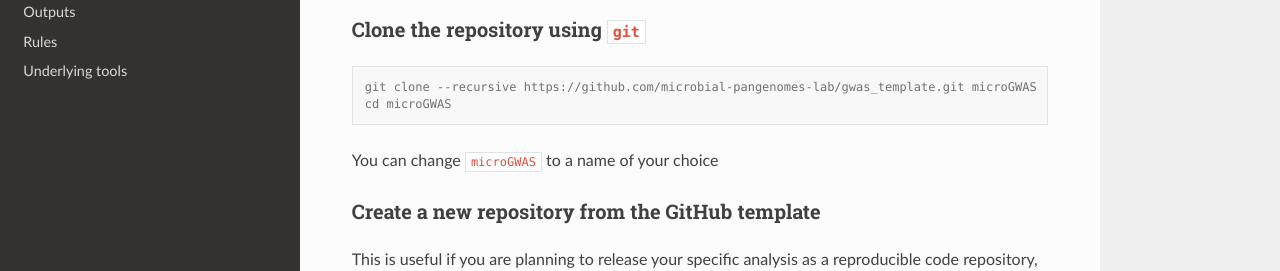
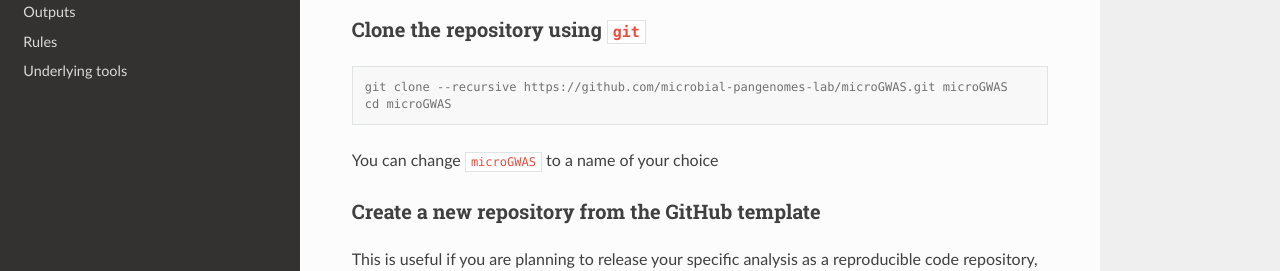
Before and after one commit to microbial-pangenomes-lab/microGWAS, a Sphinx documentation site: the page built from docs/source/usage.rst, in a window 1280 px wide and 900 px high. Shown: the part 372-643 px from the top of the window. Built offline with Sphinx 7.4.7 and the Read the Docs theme 2.0.0, drawn with Linux system fonts in a browser that asks for light colours; comment, search, counter and statistics services are not loaded; some of the changed lines change nothing that is shown.

Commit message:
Update usage.rst

```diff
--- a/docs/source/usage.rst
+++ b/docs/source/usage.rst
@@ -9,7 +9,7 @@
 Download the latest release from GitHub
 ~~~~~~~~~~~~~~~~~~~~~~~~~~~~~~~~~~~~~~~
 
-Go to the `releases page on GitHub <https://github.com/microbial-pangenomes-lab/gwas_template/releases>`__
+Go to the `releases page on GitHub <https://github.com/microbial-pangenomes-lab/microGWAS/releases>`__
 and download the ``microGWAS.tar.gz`` file from the latest available release. Then unpack it
 (``tar -xvf microGWAS.tar.gz``) and move into it (``cd microGWAS``).
 
@@ -18,7 +18,7 @@
 
 .. code-block:: console
 
-   git clone --recursive https://github.com/microbial-pangenomes-lab/gwas_template.git microGWAS
+   git clone --recursive https://github.com/microbial-pangenomes-lab/microGWAS.git microGWAS
    cd microGWAS
 
 You can change ``microGWAS`` to a name of your choice
@@ -29,8 +29,8 @@
 This is useful if you are planning to release your specific analysis as a reproducible
 code repository, for instance by sharing your phenotype file and specific configurations
 (or even edits to the existing rules). This method requires a GitHub account. Go to the
-`pipeline's repository webpage <https://github.com/microbial-pangenomes-lab/gwas_template>`__
-and click on the green "Use this template" button, then "Create a new repository" (or `use this link directly <https://github.com/new?template_name=gwas_template&template_owner=microbial-pangenomes-lab>`__). Once your repository is ready you can clone it locally using the
+`pipeline's repository webpage <https://github.com/microbial-pangenomes-lab/microGWAS>`__
+and click on the green "Use this template" button, then "Create a new repository" (or `use this link directly <https://github.com/new?template_name=microGWAS&template_owner=microbial-pangenomes-lab>`__). Once your repository is ready you can clone it locally using the
 ``git clone --recursive`` command.
 
 Other preparatory steps
@@ -167,7 +167,7 @@
 Troubleshooting
 ---------------
 
-For issues with installing or running the software please raise an `issue on github <https://github.com/microbial-pangenomes-lab/gwas_template/issues>`__
+For issues with installing or running the software please raise an `issue on github <https://github.com/microbial-pangenomes-lab/microGWAS/issues>`__
 
 Avoid using samples as references
 ~~~~~~~~~~~~~~~~~~~~~~~~~~~~~~~~~
@@ -179,7 +179,7 @@
 -------
 
 We have included a small dataset in order to test the pipeline installation in reasonable time and resources. In its current state continuous integration (CI) in the cloud is not feasible because certain rules require significant time and resources to complete (``annotate_reference``, ``get_snps``). Some workarounds might be added in the future to bypass those rules.
-In the meantime the tests can be run on a decent laptop with 8 cores and at least ~10Gb RAM in a few hours. The test dataset has been created from that `used in a mouse model of bloodstream infection <https://github.com/microbial-pangenomes-lab/gwas_template/blob/main>`__
+In the meantime the tests can be run on a decent laptop with 8 cores and at least ~10Gb RAM in a few hours. The test dataset has been created from that `used in a mouse model of bloodstream infection <https://github.com/microbial-pangenomes-lab/microGWAS/blob/main>`__
 
 To run the tests, prepare a symbolic link to the eggnog-mapper databases (as explained above), then do the following::
 
```
